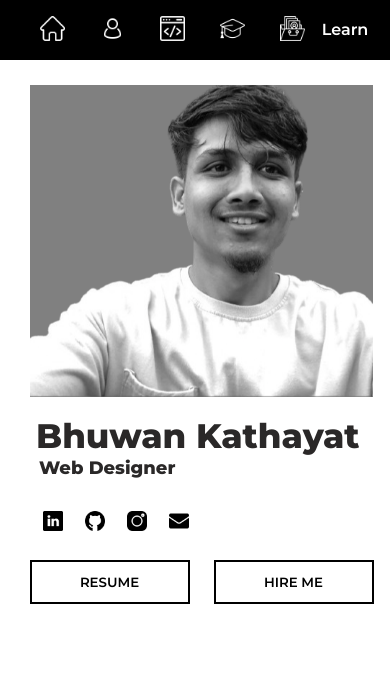
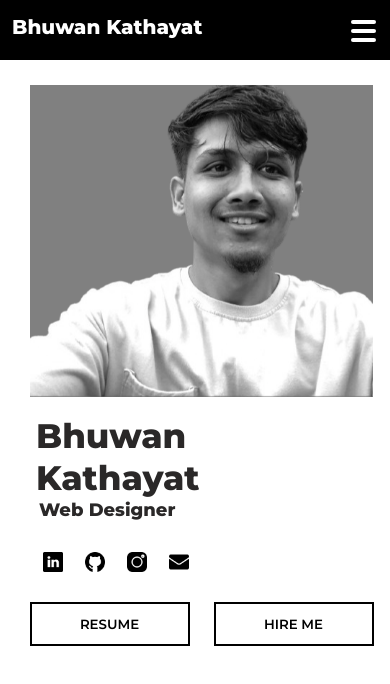
Before and after one commit to bhuwan214/Built-2023-12-22, a plain HTML site: page index.html in a window 390 px wide. Drawn offline with Linux system fonts and the light colour scheme.

Commit message:
killed it

```diff
--- a/index.html
+++ b/index.html
@@ -8,6 +8,12 @@
   </head>
   <body>
     <div class="main-container">
+        <div class="ham-menu">
+            <div class="bar"></div>
+            <div class="bar"></div>
+            <div class="bar"></div>
+        </div>
+        <div class="headname"><h3>Bhuwan Kathayat</h3></div>
       <div class="aside">
         <a href="#home"
           ><li><img src="nav logo/home.png" alt="" /></li
--- a/style.css
+++ b/style.css
@@ -180,6 +180,13 @@ left: 0px;
 }
 
 
+.ham-menu ,.headname {
+  display: none;
+}
+
+
+
+
 
 
 @media (max-width:980px){
@@ -299,9 +306,7 @@ h1{
       left: 60vw;
     }
 
-    .social{
 
-    }
   }
 
   /* Mobile view */
@@ -373,7 +378,69 @@ h2{
   gap: 35px;
 }
 
+  }
+
+  @media (max-width:450px){
+.aside>a{
+  display: none;
+}
+.learn{
+  display: none;
+}
+
+.ham-menu ,.headname {
+  display:contents;
+}
+
+.ham-menu{
+  position:absolute;
+  top: 17px;
+  right: 12px;
+
+  width: 30px;
+  height: 28px;
+  display: flex;
+  flex-direction: column;
+  justify-content:space-around ;
+  align-items: center;
+}
+.bar{
+
+ border-radius: 2px;
+ height: 4px;
+background-color: rgb(255, 255, 255);
+width: 25px;
 
 
 
+}
+
+.headname>h3{
+
+  position:absolute;
+  color: white;
+padding: 15px 12px;
+  font-size : 20px;
+  font-family:"Montserrat" ,sans-serif;
+
+}
+
   }
+
+
+  @media (max-width:400px){
+    h1{
+      width: 100px;
+    }
+
+
+    .social{
+      top: 142px;
+    }
+
+    button{
+      top: 160px;
+    }
+
+
+  }
```
